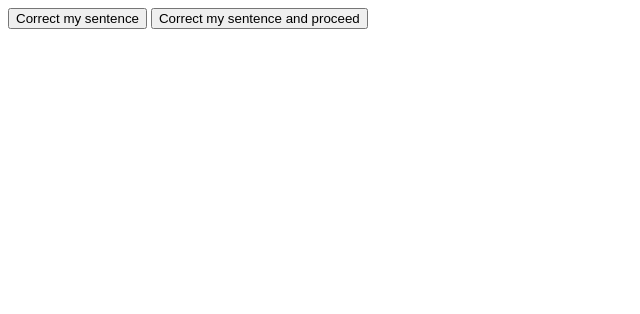
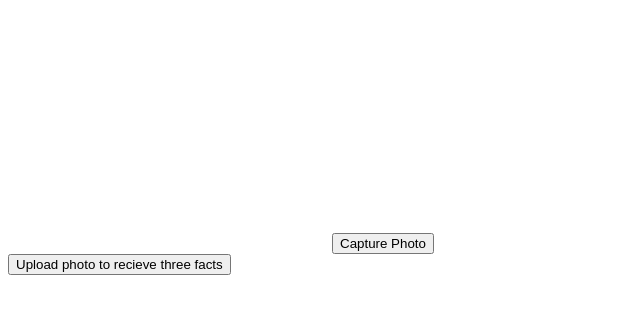
Before and after one commit to EhsanZibaei/learn_german_with_llm, a Flask app: template templates/start.html in a window 1280 px wide. Shown: the top 314 px of the page, without its empty margins (0-640 px from the left). Run offline with Flask 2, Linux system fonts and the light colour scheme; the template is opened without the code that fills it, so the values that code supplies are empty; parts of the project's set-up code (start-up, migrations or seed data) failed here and were passed over.

Commit message:
initialize image processing page

```diff
--- /dev/null
+++ b/static/js/image_processing.js
@@ -0,0 +1,54 @@
+const video = document.getElementById('video');
+const canvas = document.getElementById('canvas');
+const photo = document.getElementById('photo');
+const fileInput = document.getElementById('file-input');
+const captureButton = document.getElementById('capture');
+
+navigator.mediaDevices.getUserMedia({ video: true })
+.then(stream => {
+    video.srcObject = stream;
+    video.play();
+})
+.catch(err => {
+    console.error("Error accessing webcam: " + err);
+});
+
+// Capture the photo
+captureButton.addEventListener('click', function() {
+    const context = canvas.getContext('2d');
+    canvas.width = video.videoWidth;
+    canvas.height = video.videoHeight;
+    context.drawImage(video, 0, 0, canvas.width, canvas.height);
+
+    // Convert canvas to data URL and show it in img element
+    const dataURL = canvas.toDataURL('image/png');
+    photo.src = dataURL;
+    photo.style.display = 'block';
+
+    // Convert the data URL to a file and set it to the input element
+    const file = dataURLToFile(dataURL, 'captured_photo.png');
+    const dataTransfer = new DataTransfer();
+    dataTransfer.items.add(file);
+    fileInput.files = dataTransfer.files;
+});
+
+    // Handle form submission
+    uploadForm.addEventListener('submit', function(event) {
+        if (fileInput.files.length === 0) {
+            event.preventDefault();  // Prevent form submission if no photo is captured
+            alert('Please capture a photo before uploading.');
+        }
+    });
+
+// Helper function to convert data URL to file
+function dataURLToFile(dataUrl, fileName) {
+    const arr = dataUrl.split(',');
+    const mime = arr[0].match(/:(.*?);/)[1];
+    const bstr = atob(arr[1]);
+    let n = bstr.length;
+    const u8arr = new Uint8Array(n);
+    while (n--) {
+        u8arr[n] = bstr.charCodeAt(n);
+    }
+    return new File([u8arr], fileName, { type: mime });
+}
--- a/templates/start.html
+++ b/templates/start.html
@@ -8,10 +8,13 @@
 
 </head>
 <body>
-    <button onclick="window.location.href='/correcting';">
-        Correct my sentence
-    </button>
-    <button onclick="window.location.href='/correcting_proceeding';">
-        Correct my sentence and proceed
-    </button>
+    <video id="video" width="320" height="240" autoplay></video>
+    <button id="capture">Capture Photo</button>
+    <canvas id="canvas" width="320" height="240" style="display:none;"></canvas>
+    <img id="photo" src="#" alt="Captured Image" style="display:none;"/>
+
+    <form id="upload-form" action="/upload" method="POST" enctype="multipart/form-data"></form>
+        <input type="file" id="file-input" name="photo" style="display:none;">
+        <button type="submit">Upload photo to recieve three facts</button>
+    <script src="{{ url_for('static', filename='js/image_processing.js') }}"></script>
 </body>
```
Also changed, not shown: main_image.py (added, +39 -0 lines).
